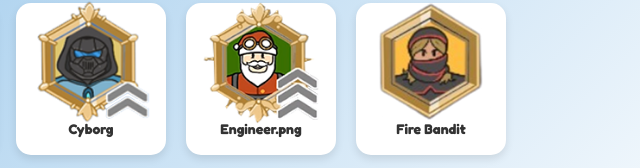
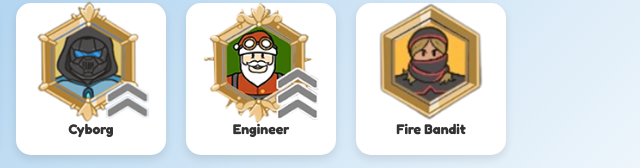
Before and after one commit to parkersat/99nights, a plain HTML site: page index.html in a window 1280 px wide. Shown: the part 404-572 px from the top of the page, 634-1274 px from the left. Drawn offline with Linux system fonts and the light colour scheme.

Commit message:
Update index.html

```diff
--- a/index.html
+++ b/index.html
@@ -66,7 +66,7 @@
           <div class="gamepass-icon pixel-angelus">
             <img style="width: 120px" src="/Engineer.png" alt="" />
           </div>
-          <div class="gamepass-name">Engineer.png</div>
+          <div class="gamepass-name">Engineer</div>
         </div>
 
         <div class="gamepass-item" onclick="toggleSelection(this)">
```
